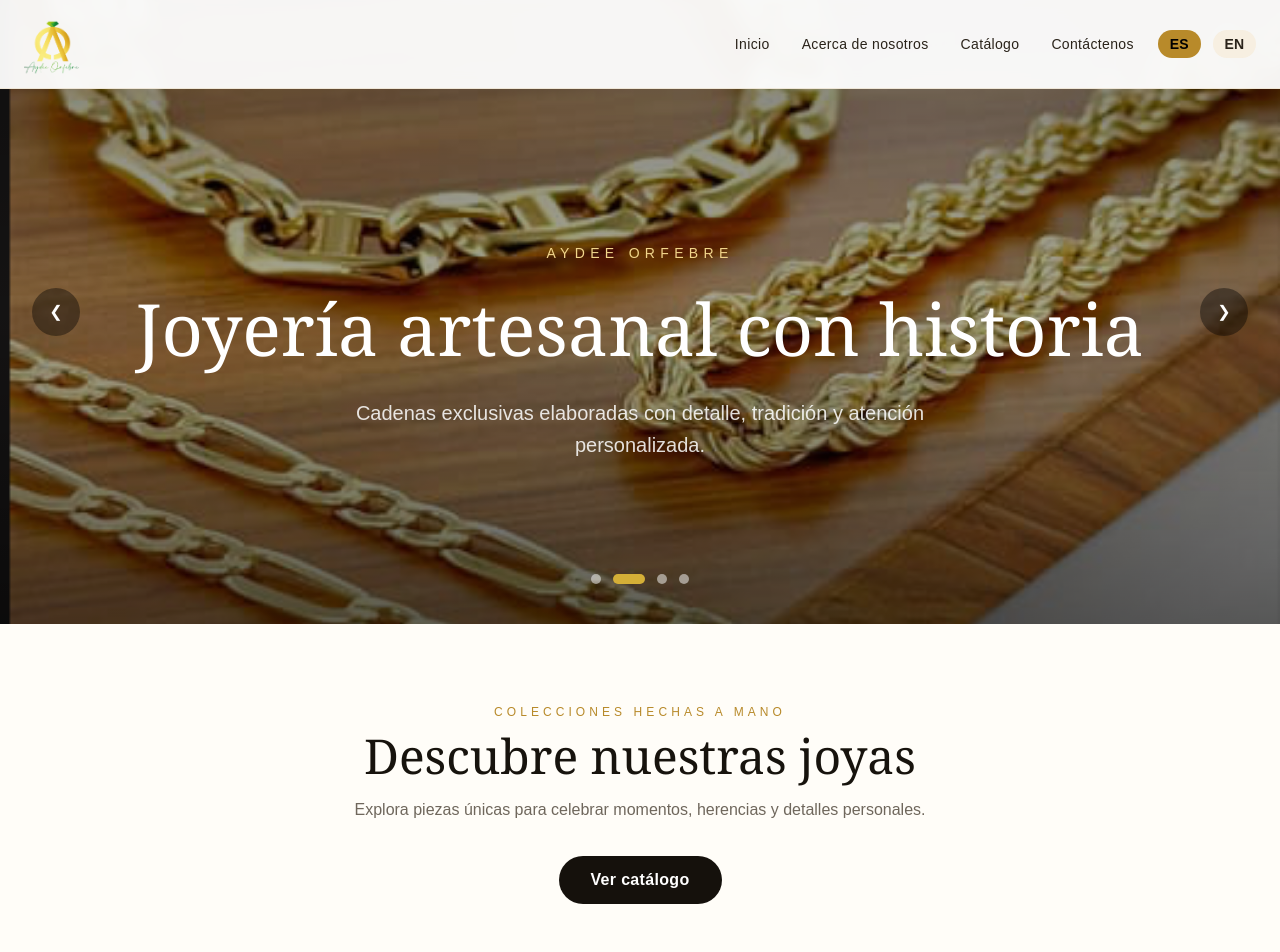
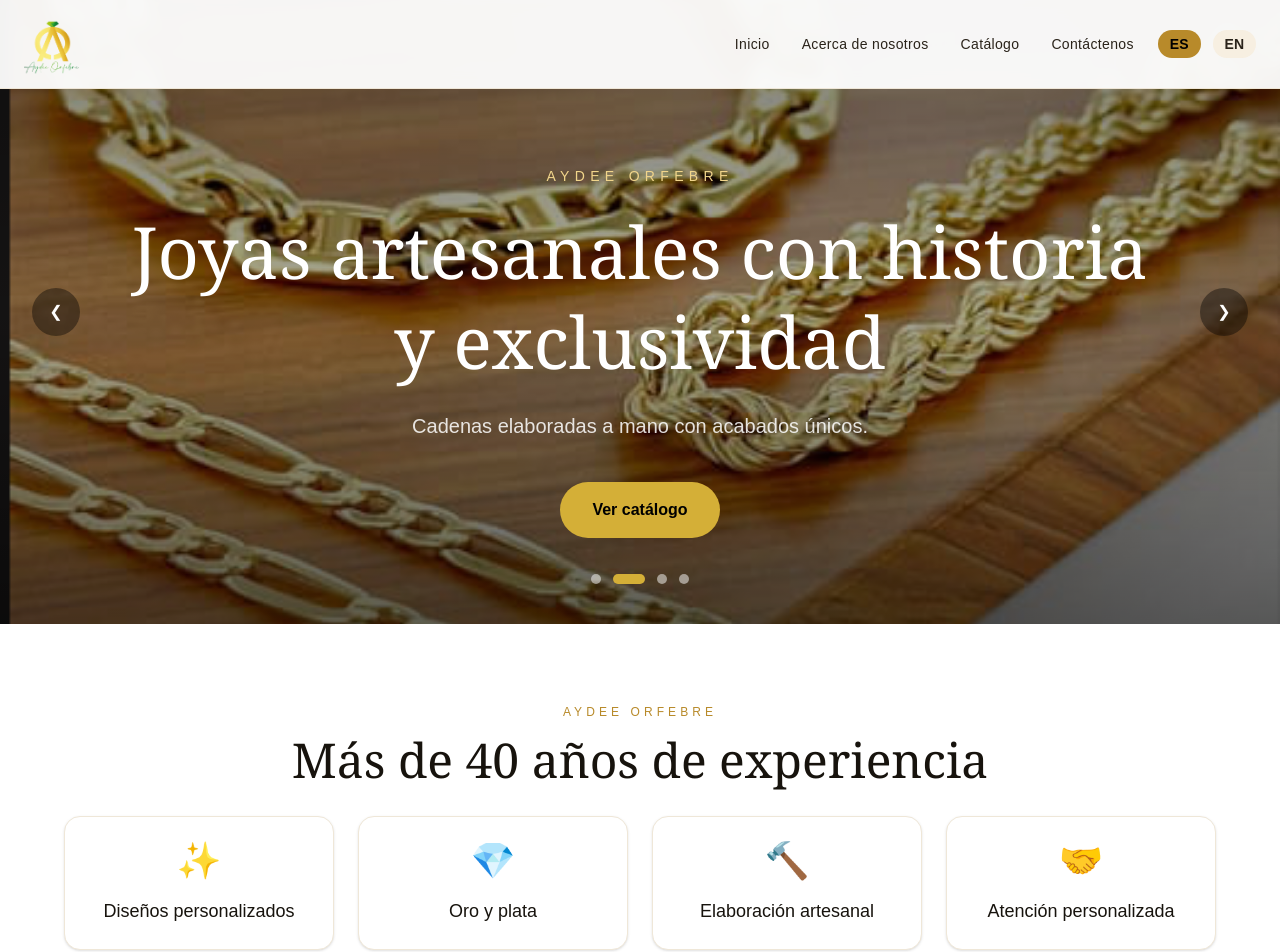
Before and after one commit to aydeeorfebreria/joyeria, a Next.js app: page / in a window 1280 px wide. Shown: the top 952 px of the page. Built offline with nearby package versions, Linux system fonts and the light colour scheme.

Commit message:
Mejoras en la home, en el catalogo, carrusel botones

```diff
--- a/app/Carousel.tsx
+++ b/app/Carousel.tsx
@@ -73,9 +73,16 @@ export default function Carousel() {
         </h1>
 
         <p className="mt-6 max-w-2xl text-base md:text-xl leading-8 text-white/85">
-          {t.hero.slides[index]} {t.hero.suffix}
+          {t.hero.slides[index]}
         </p>
-
+        <div className="mt-10">
+          <a
+            href="/catalogo"
+            className="inline-flex items-center rounded-full bg-[#d4af37] px-8 py-4 text-black font-semibold transition hover:scale-105 hover:bg-[#e5c35a]"
+          >
+            {t.hero.catalogButton}
+          </a>
+        </div>
       </div>
 
       {/* IZQUIERDA */}
--- a/app/catalogo/CatalogContent.tsx
+++ b/app/catalogo/CatalogContent.tsx
@@ -84,6 +84,39 @@ export default function CatalogContent({ categories }: CatalogContentProps) {
         </div>
 
       </section>
+
+      {/* CUSTOM JEWELRY CTA */}
+      <section className="max-w-6xl mx-auto px-6 pb-24">
+
+        <div className="rounded-3xl bg-black text-white p-10 md:p-16 text-center shadow-2xl">
+
+          <h2 className="font-display text-4xl md:text-5xl font-normal mb-6">
+            {t.catalog.customTitle}
+          </h2>
+
+          <p className="max-w-3xl mx-auto text-lg text-white/80 leading-8 mb-10">
+            {t.catalog.customDescription}
+          </p>
+
+          <div className="flex flex-col md:flex-row justify-center gap-6 mb-10 text-[#d4af37] font-medium">
+
+            <span>✨ {t.catalog.exclusiveDesigns}</span>
+            <span>✨ {t.catalog.artisanCrafting}</span>
+            <span>✨ {t.catalog.personalizedService}</span>
+
+          </div>
+
+          <Link
+            href="/contact"
+            className="inline-flex items-center rounded-full bg-[#d4af37] px-8 py-4 text-black font-semibold transition hover:scale-105 hover:bg-[#e5c35a]"
+          >
+            {t.catalog.customButton}
+          </Link>
+
+        </div>
+
+      </section>
+
     </>
   );
 }
--- a/app/lib/translations.ts
+++ b/app/lib/translations.ts
@@ -16,20 +16,31 @@ export const translations = {
       description:
         "Explora piezas únicas para celebrar momentos, herencias y detalles personales.",
       cta: "Ver catálogo",
+      experienceTitle: "Más de 40 años de experiencia",
+      experienceDescription:
+        "Desde los años 70 creando joyas únicas para nuestros clientes, combinando tradición, experiencia y exclusividad en cada pieza.",
+
+      feature1: "Diseños personalizados",
+      feature2: "Oro y plata",
+      feature3: "Elaboración artesanal",
+      feature4: "Atención personalizada",
     },
     hero: {
-      brand: "Aydee Orfebre",
-      title: "Joyería artesanal con historia",
-      suffix: "elaboradas con detalle, tradición y atención personalizada.",
+      brand: "AYDEE ORFEBRE",
+
+      title: "Joyas artesanales con historia y exclusividad",
+
       slides: [
-        "Argollas artesanales",
-        "Cadenas exclusivas",
-        "Topos elegantes",
-        "Candongas únicas",
+        "Argollas personalizadas para momentos inolvidables.",
+        "Cadenas elaboradas a mano con acabados únicos.",
+        "Topos elegantes para resaltar cada detalle.",
+        "Candongas exclusivas inspiradas en la tradición orfebre.",
       ],
-      previous: "Ver joya anterior",
-      next: "Ver joya siguiente",
-      indicator: "Ver imagen",
+
+      previous: "Anterior",
+      next: "Siguiente",
+      indicator: "Ir al slide",
+      catalogButton: "Ver catálogo",
     },
     catalog: {
       eyebrow: "Piezas por colección",
@@ -38,6 +49,13 @@ export const translations = {
         "Descubre colecciones elaboradas artesanalmente, pensadas para acompañar momentos especiales con elegancia y autenticidad.",
       cardDescription: "Descubre nuestra colección de",
       viewMore: "Ver más",
+      customTitle: "¿No encuentras exactamente lo que buscas?",
+      customDescription:
+        "Creamos joyas personalizadas en oro y plata según tus ideas, gustos y necesidades. Cada pieza es elaborada artesanalmente con dedicación y atención al detalle.",
+      customButton: "Solicitar cotización",
+      exclusiveDesigns: "Diseños exclusivos",
+      artisanCrafting: "Elaboración artesanal",
+      personalizedService: "Atención personalizada",
       collection: "Colección",
       categoryDescription: "Descubre nuestra colección artesanal de",
       categories: {
@@ -100,20 +118,31 @@ export const translations = {
       description:
         "Explore unique pieces created to celebrate moments, heirlooms, and personal details.",
       cta: "View catalog",
+      experienceTitle: "More than 40 years of experience",
+      experienceDescription:
+        "Since the 1970s creating unique jewelry for our clients, combining tradition, experience, and exclusivity in every piece.",
+
+      feature1: "Custom Designs",
+      feature2: "Gold and Silver",
+      feature3: "Handcrafted Jewelry",
+      feature4: "Personalized Service",
     },
     hero: {
-      brand: "Aydee Orfebre",
-      title: "Handcrafted jewelry with history",
-      suffix: "made with detail, tradition, and personalized attention.",
+      brand: "AYDEE GOLDSMITH",
+
+      title: "Handcrafted jewelry with history and exclusivity",
+
       slides: [
-        "Handcrafted wedding bands",
-        "Exclusive chains",
-        "Elegant stud earrings",
-        "Unique hoop earrings",
+        "Custom wedding bands for unforgettable moments.",
+        "Handcrafted chains with unique finishes.",
+        "Elegant studs designed to highlight every detail.",
+        "Exclusive hoop earrings inspired by goldsmith tradition.",
       ],
-      previous: "View previous piece",
-      next: "View next piece",
-      indicator: "View image",
+
+      previous: "Previous",
+      next: "Next",
+      indicator: "Go to slide",
+      catalogButton: "View Catalog",
     },
     catalog: {
       eyebrow: "Pieces by collection",
@@ -122,6 +151,13 @@ export const translations = {
         "Discover handcrafted collections designed to accompany special moments with elegance and authenticity.",
       cardDescription: "Discover our collection of",
       viewMore: "View more",
+      customTitle: "Can't find exactly what you're looking for?",
+      customDescription:
+        "We create custom gold and silver jewelry based on your ideas, preferences, and needs. Every piece is handcrafted with dedication and attention to detail.",
+      customButton: "Request a Quote",
+      exclusiveDesigns: "Exclusive Designs",
+      artisanCrafting: "Handcrafted Jewelry",
+      personalizedService: "Personalized Service",
       collection: "Collection",
       categoryDescription: "Discover our handcrafted collection of",
       categories: {
--- a/app/page.tsx
+++ b/app/page.tsx
@@ -16,6 +16,80 @@ export default function Home() {
 
       {/* HERO / CAROUSEL */}
       <Carousel />
+
+      {/* EXPERIENCE SECTION */}
+        <section className="py-20 px-6 bg-white">
+
+        <div className="max-w-6xl mx-auto text-center">
+
+          <p className="mb-4 text-xs uppercase tracking-[0.34em] text-gold">
+            AYDEE ORFEBRE
+          </p>
+
+          <h2 className="font-display text-4xl md:text-5xl font-normal mb-8">
+            {t.home.experienceTitle}
+          </h2>
+
+          <div className="grid grid-cols-1 sm:grid-cols-2 lg:grid-cols-4 gap-6 mb-8">
+
+          <div className="bg-white border border-[#efe7d8] rounded-2xl p-6 shadow-sm hover:shadow-lg transition duration-300">
+
+            <div className="text-4xl mb-4">
+              ✨
+            </div>
+
+            <p className="font-medium text-lg">
+              {t.home.feature1}
+            </p>
+
+          </div>
+
+          <div className="bg-white border border-[#efe7d8] rounded-2xl p-6 shadow-sm hover:shadow-lg transition duration-300">
+
+            <div className="text-4xl mb-4">
+              💎
+            </div>
+
+            <p className="font-medium text-lg">
+              {t.home.feature2}
+            </p>
+
+          </div>
+
+          <div className="bg-white border border-[#efe7d8] rounded-2xl p-6 shadow-sm hover:shadow-lg transition duration-300">
+
+            <div className="text-4xl mb-4">
+              🔨
+            </div>
+
+            <p className="font-medium text-lg">
+              {t.home.feature3}
+            </p>
+
+          </div>
+
+          <div className="bg-white border border-[#efe7d8] rounded-2xl p-6 shadow-sm hover:shadow-lg transition duration-300">
+
+            <div className="text-4xl mb-4">
+              🤝
+            </div>
+
+            <p className="font-medium text-lg">
+              {t.home.feature4}
+            </p>
+
+          </div>
+
+</div>
+
+          <p className="max-w-3xl mx-auto text-[#6f675c] text-lg leading-8">
+            {t.home.experienceDescription}
+          </p>
+          <div className="w-24 h-[2px] bg-[#d4af37] mx-auto mt-8"></div>
+
+        </div>
+
+        </section>
 
       {/* CTA CATALOGO */}
       <section className="py-20 px-6 text-center">
```
